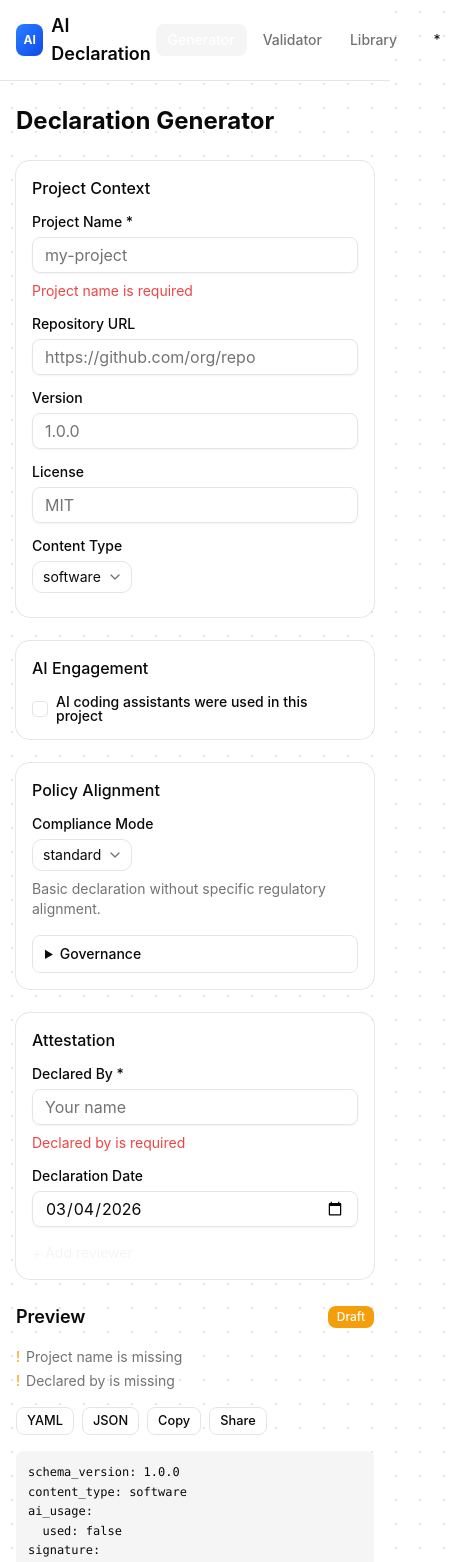
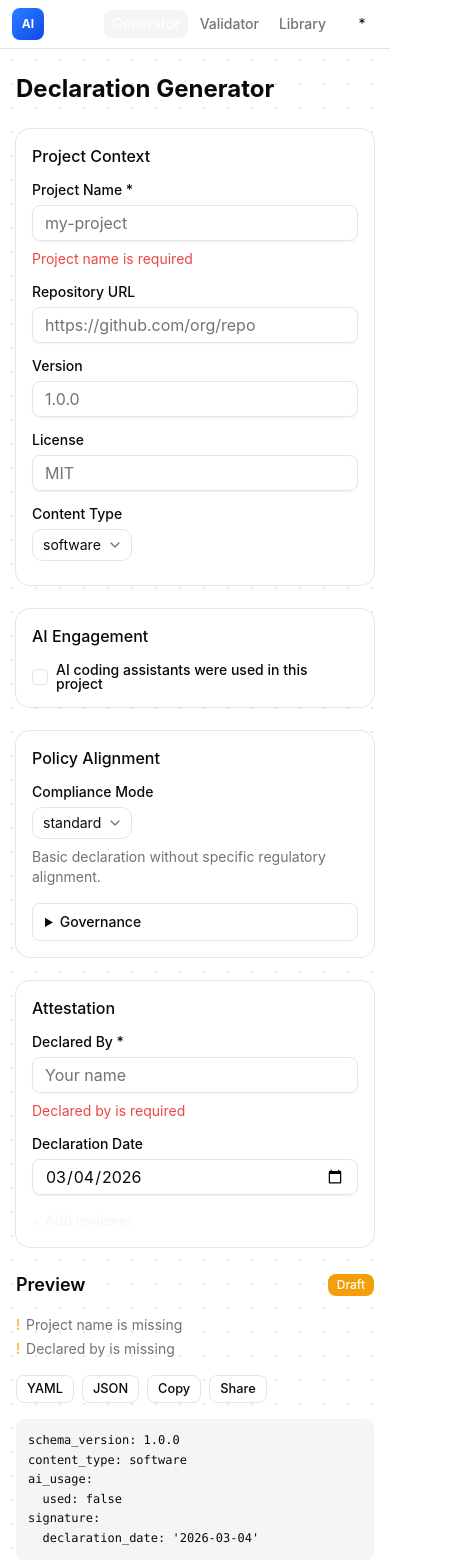
Before and after one commit to ai-declaration/web, a Next.js app: page /generator in a window 390 px wide. Shown: the top 1562 px of the page, 453 px wide, since content can reach past the window. Built offline with nearby package versions, Linux system fonts and the light colour scheme; a web font is replaced by a local one.

Commit message:
responsive layout fixes

```diff
--- a/src/components/generator/sidebar-preview.tsx
+++ b/src/components/generator/sidebar-preview.tsx
@@ -68,7 +68,7 @@ export default function SidebarPreview({ formData, issues, isValid }: SidebarPre
   };
 
   return (
-    <div className="sticky top-20 space-y-4">
+    <div className="space-y-4 lg:sticky lg:top-20">
       <div className="flex items-center justify-between">
         <h2 className="text-lg font-semibold">Preview</h2>
         <Badge className={`${statusColor} text-white`}>
--- a/src/components/header.tsx
+++ b/src/components/header.tsx
@@ -21,12 +21,12 @@ export default function Header() {
       >
         Skip to main content
       </a>
-      <div className="mx-auto flex max-w-[1400px] items-center justify-between px-4 py-3">
-        <Link href="/" className="flex items-center gap-2">
+      <div className="mx-auto flex max-w-[1400px] items-center justify-between px-3 py-2 sm:px-4 sm:py-3">
+        <Link href="/" className="flex items-center gap-2 shrink-0">
           <div className="flex h-8 w-8 items-center justify-center rounded-md bg-gradient-to-br from-blue-500 to-blue-700 text-xs font-bold text-white">
             AI
           </div>
-          <span className="text-lg font-semibold">AI Declaration</span>
+          <span className="hidden text-lg font-semibold sm:inline">AI Declaration</span>
         </Link>
         <div className="flex items-center gap-3">
         <nav role="tablist" aria-label="Main navigation" className="flex gap-1 overflow-x-auto">
@@ -38,7 +38,7 @@ export default function Header() {
                 href={item.href}
                 role="tab"
                 aria-selected={isActive}
-                className={`rounded-md px-3 py-1.5 text-sm font-medium transition-colors ${
+                className={`whitespace-nowrap rounded-md px-2 py-1 text-sm font-medium transition-colors sm:px-3 sm:py-1.5 ${
                   isActive
                     ? "bg-accent text-white"
                     : "text-muted-foreground hover:bg-muted hover:text-foreground"
```
